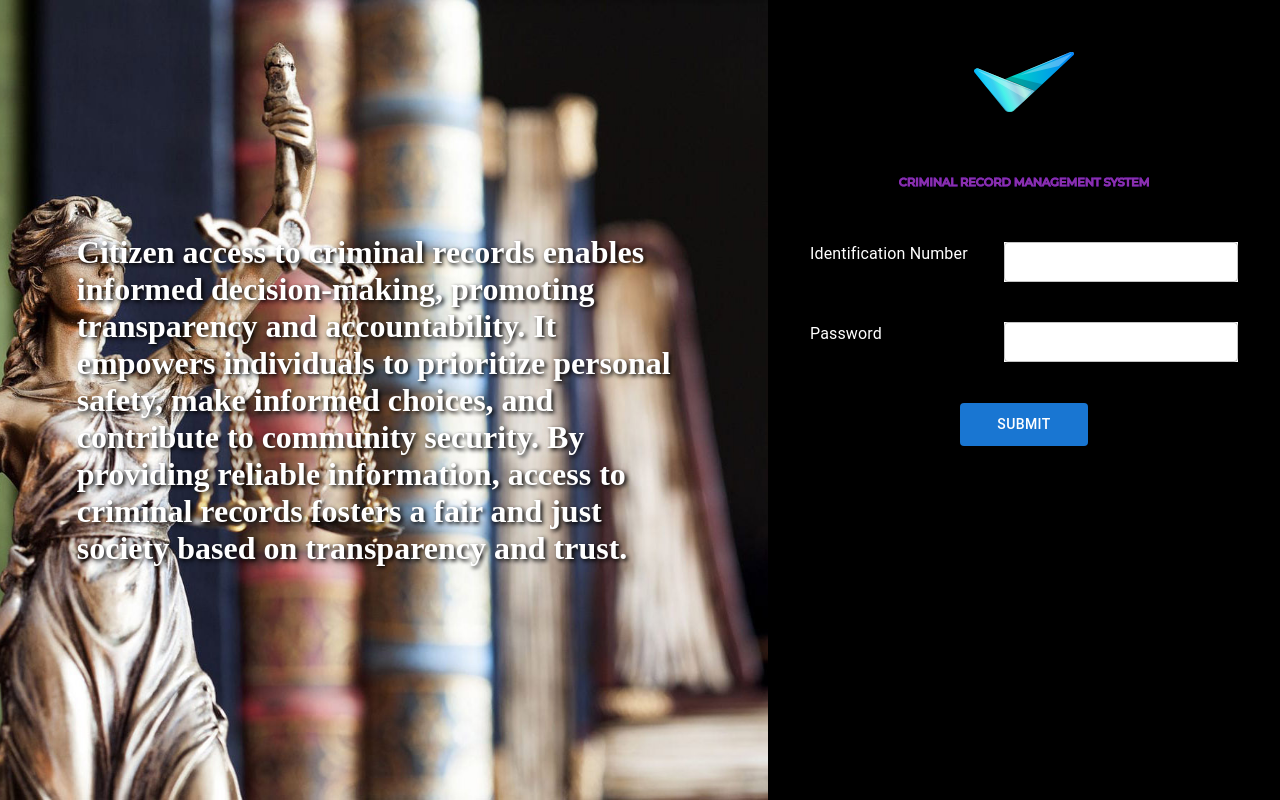
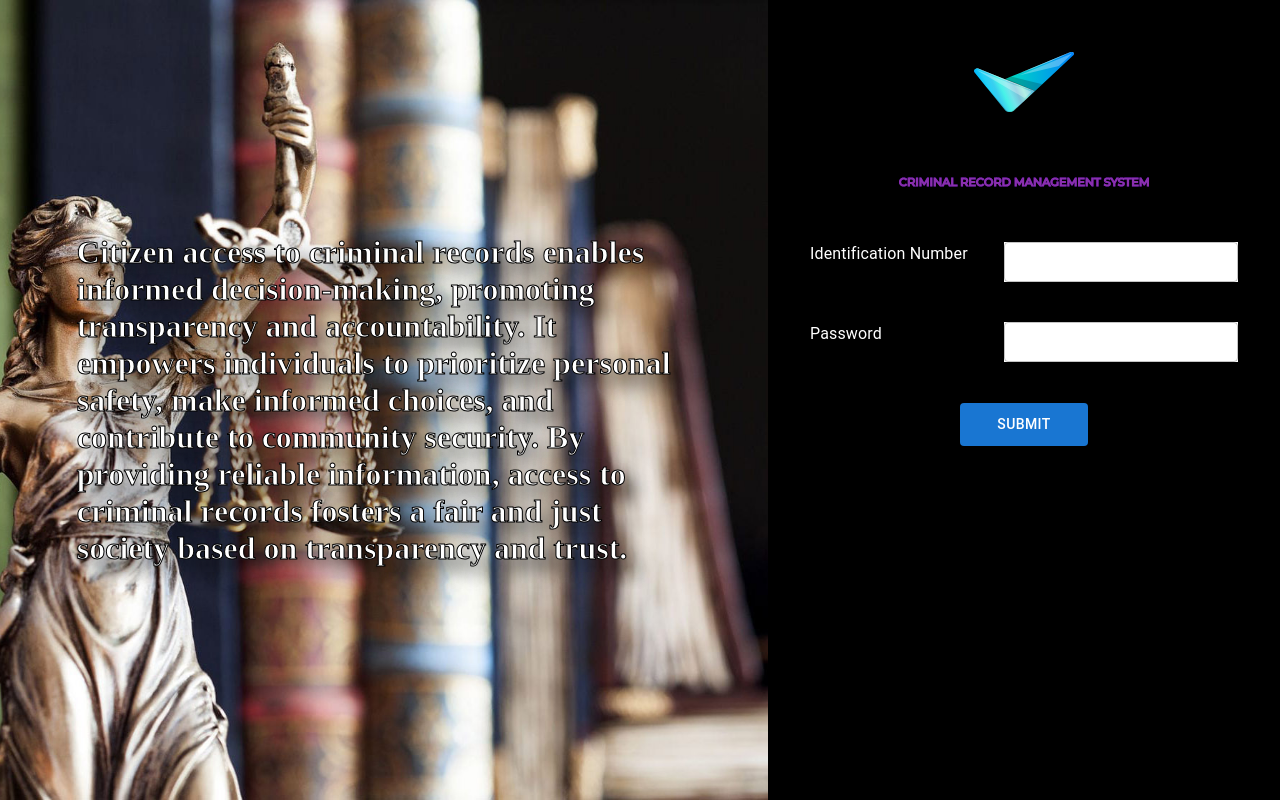
Before and after one commit to demelcjohn/criminal-record-management, a Next.js app: page /home in a window 1280 px wide. Built offline with nearby package versions, Linux system fonts and the light colour scheme.

Commit message:
added text border

```diff
--- a/src/pages/home.tsx
+++ b/src/pages/home.tsx
@@ -28,7 +28,8 @@ export default function HomeCitizen() {
                     width: "100%",
                     height: "100%",
                     color: "white",
-                    textShadow: "2px 2px 4px rgba(0, 0, 1, 2)",
+                    textShadow: "10px 10px 20px rgba(0, 0, 1, 1)",
+                    WebkitTextStroke: "1px black",
                   }}
                   padding="10%"
                 >
```
